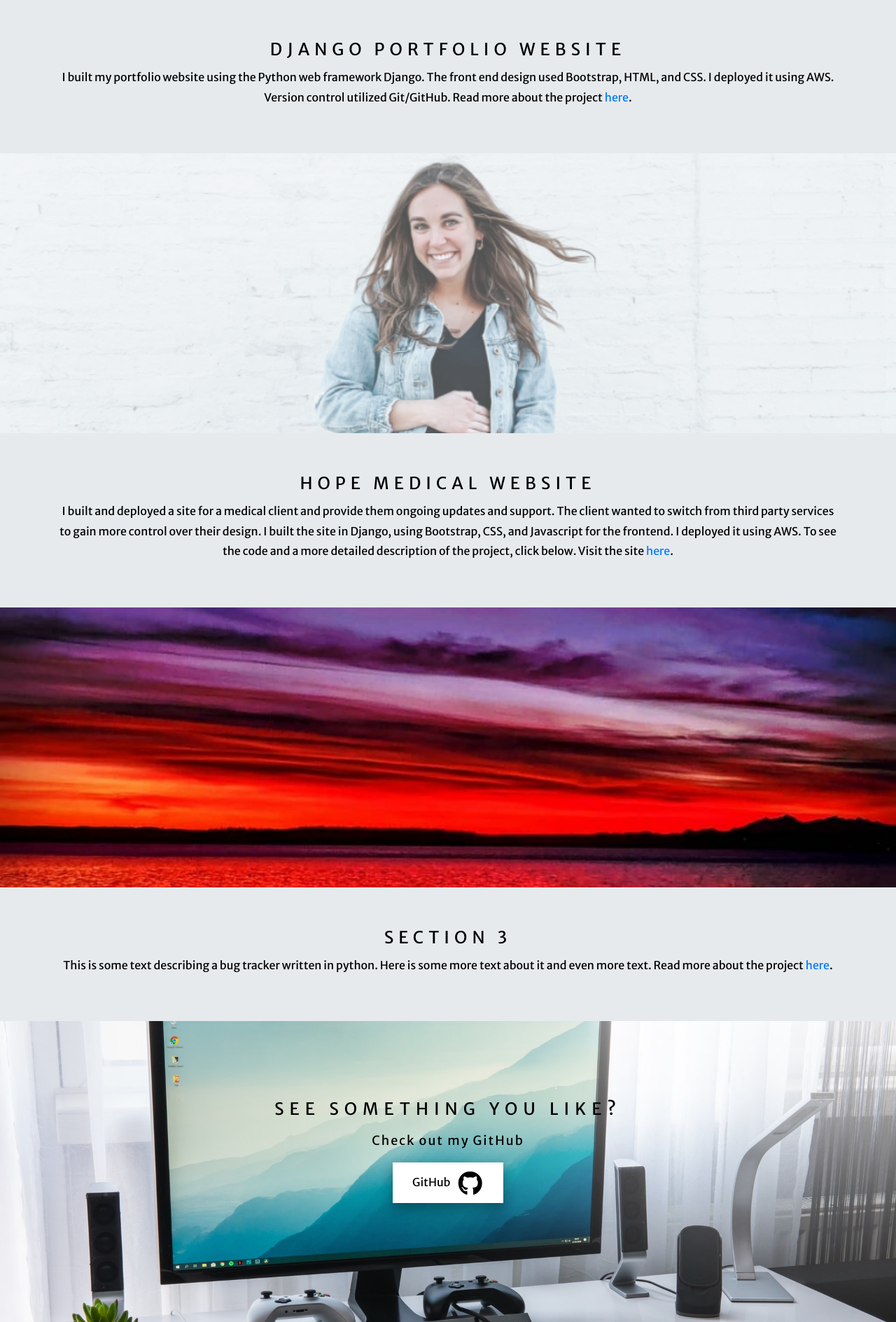
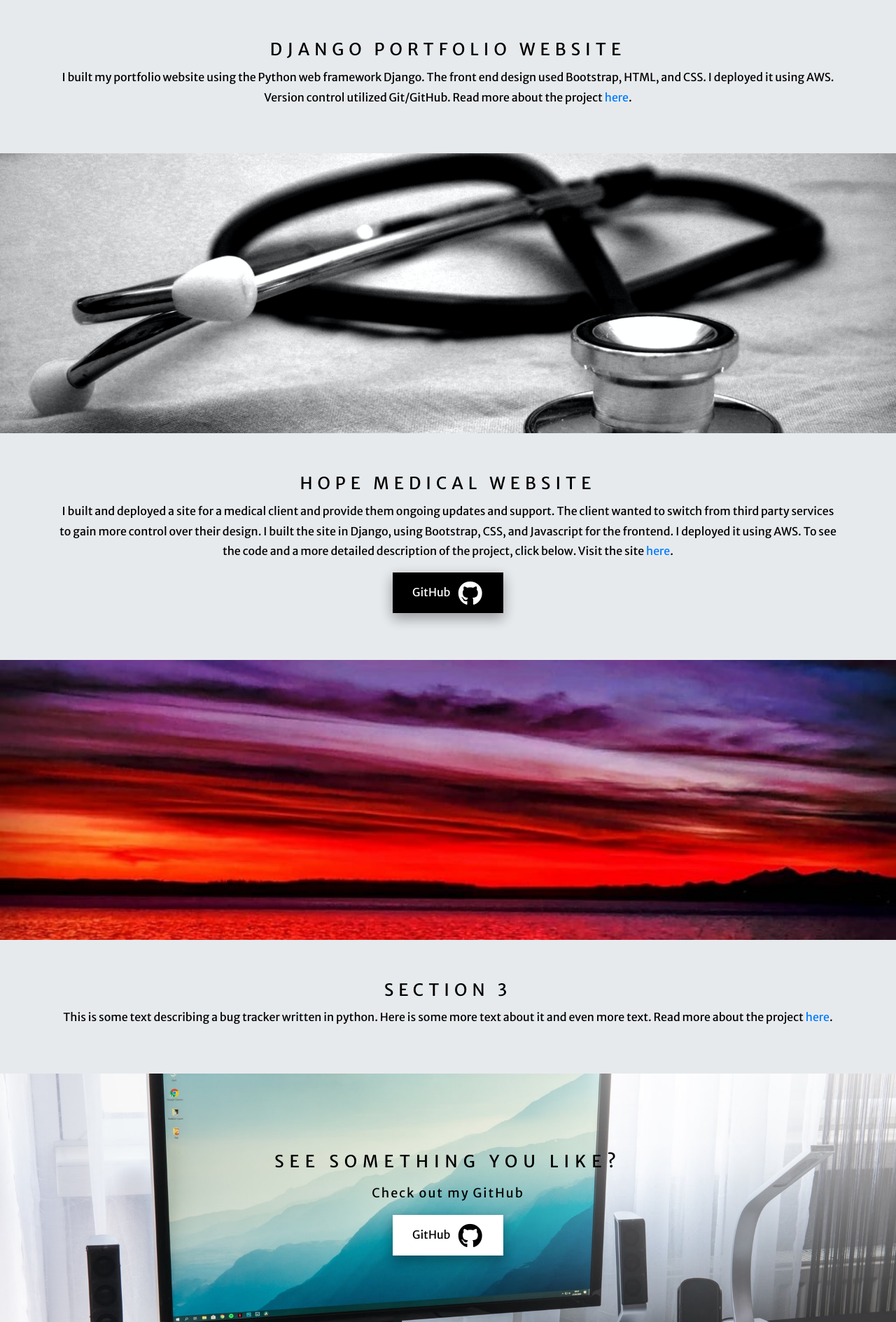
Before and after one commit to RHAM231/My-Django-Website, a Django app: page / in a window 1280 px wide. Shown: the part 1511-3400 px from the top of the page at 70% size. Run offline with Django 3.2, Linux system fonts and the light colour scheme; data comes from the database, SQL or seed files in the repository; both versions use the stored data as it was after the commit; some libraries are stand-ins or nearby versions.

Commit message:
Updating project description for Hope Medical: master

```diff
--- a/my_website/base_pages/templates/base_pages/home.html
+++ b/my_website/base_pages/templates/base_pages/home.html
@@ -56,13 +56,23 @@ The url links below are generated dynamically from the database project entries.
 database generates them when passing the links to the template as a text string.
 -->
 {% for project in projects %}
-  <div class="pimg{{ forloop.counter }}">
-    <div class="ptext align-middle">
-<!--    <span class="align-middle">-->
-<!--    <a href="{% url project.link %}" class="project-link">{{ project.title }}</a>-->
-<!--    </span>-->
-    </div>
-  </div>
+<!-- Check to render project link differently -->
+  {% if 'Hope Medical' in project.title %}
+  <div class="pimg{{ forloop.counter }}"></div>
+  <section class="section section-light">
+    <h2><a href="{{ project.link }}" class="project-link">{{ project.header }}</a></h2>
+    <p>
+      {{ project.description }}
+      <a href="{{ project.link }}" class="">here</a>.
+    </p>
+    <a class="github-logo2" href="https://github.com/RHAM231/HMWA">
+    <input type="button" name="" id="logo2"><label class="github-logo" for="logo2">
+      <span>GitHub</span>
+      <i class="fab fa-github"></i>
+    </label></a>
+  </section>
+  {% else %}
+  <div class="pimg{{ forloop.counter }}"></div>
   <section class="section section-light">
     <h2><a href="{% url project.link %}" class="project-link">{{ project.header }}</a></h2>
     <p>
@@ -70,6 +80,7 @@ database generates them when passing the links to the template as a text string.
       <a href="{% url project.link %}" class="">here</a>.
     </p>
   </section>
+  {% endif %}
 {% endfor %}
 
 <!-- Closing Section with GitHub button	-->
--- a/my_website/static/style.css
+++ b/my_website/static/style.css
@@ -170,7 +170,7 @@ a uniform hover color when pressed or clicked*/
 
 /*Sets the image for project 2*/
 .pimg2 {
-  background-image:url(HMWA1.PNG);
+  background-image:url(medical.jpg);
   min-height: 400px;
 }
 
@@ -283,7 +283,7 @@ button*/
 /**************************************************************************/
 
 /*Hides the default Bootstrap button*/
-#logo {
+#logo, #logo2 {
   display:none;
 }
 
```
Also changed, not shown: my_website/db.sqlite3, my_website/static/HMWA.PNG (deleted), my_website/static/HMWA1.PNG (deleted), my_website/static/HMWA2.PNG (deleted), my_website/static/HMWA3.PNG (deleted), my_website/static/medical.jpg (added), my_website/static/test.PNG (deleted).
